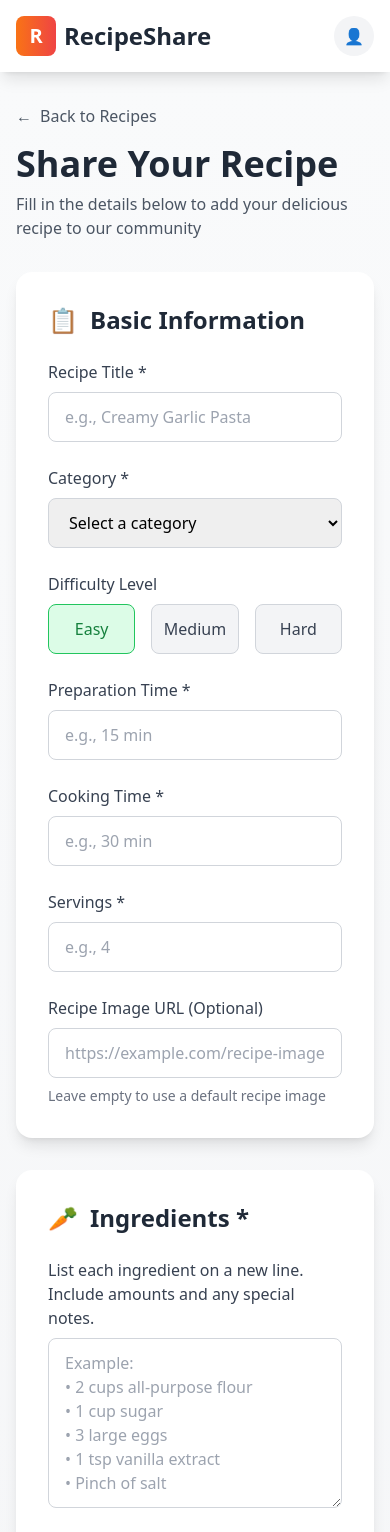
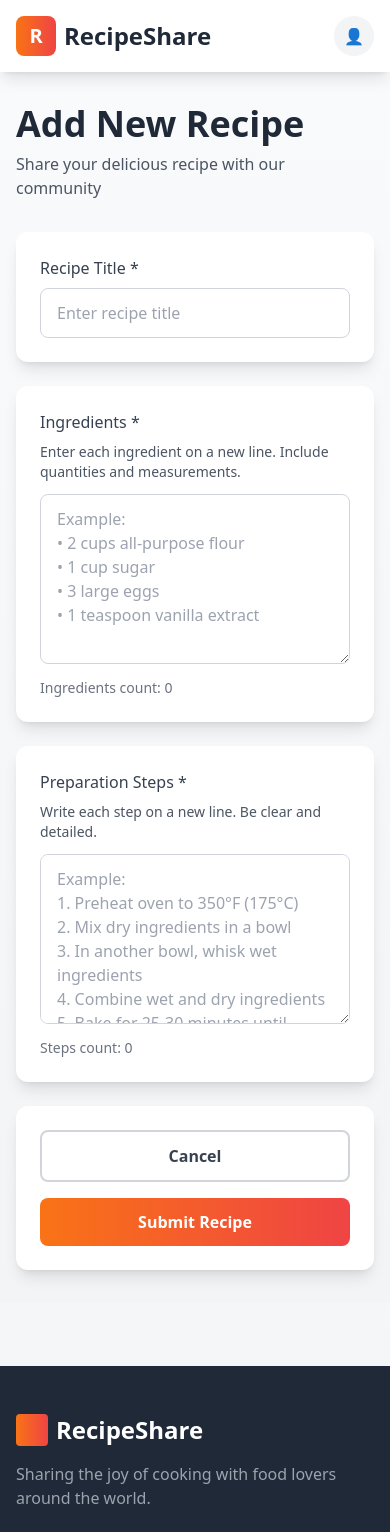
Before and after one commit to fbonyo/alx-fe-reactjs, a React app in the folder recipe-sharing-platform/: page /add-recipe in a window 390 px wide. Shown: the top 1532 px of the page. Built offline with nearby package versions, Linux system fonts and the light colour scheme; the HTML template or start-up script is replaced by a standard one.

Commit message:
Task 3: Create AddRecipeForm component with validation and responsive design

```diff
--- a/recipe-sharing-platform/src/App.jsx
+++ b/recipe-sharing-platform/src/App.jsx
@@ -1,9 +1,7 @@
 import { BrowserRouter as Router, Routes, Route } from 'react-router-dom';
 import HomePage from './components/HomePage';
 import RecipeDetail from './components/RecipeDetail';
-import AddRecipe from './components/pages/AddRecipe';
-import Community from './components/pages/Community';
-import Category from './components/pages/Category';
+import AddRecipeForm from './components/AddRecipeForm';
 import Layout from './components/Layout';
 
 function App() {
@@ -13,9 +11,7 @@ function App() {
         <Routes>
           <Route path="/" element={<HomePage />} />
           <Route path="/recipe/:id" element={<RecipeDetail />} />
-          <Route path="/add-recipe" element={<AddRecipe />} />
-          <Route path="/community" element={<Community />} />
-          <Route path="/category/:category" element={<Category />} />
+          <Route path="/add-recipe" element={<AddRecipeForm />} />
         </Routes>
       </Layout>
     </Router>
--- /dev/null
+++ b/recipe-sharing-platform/src/components/AddRecipeForm.jsx
@@ -0,0 +1,208 @@
+import { useState } from 'react';
+import { useNavigate } from 'react-router-dom';
+
+const AddRecipeForm = () => {
+  const navigate = useNavigate();
+  const [formData, setFormData] = useState({
+    title: '',
+    ingredients: '',
+    instructions: ''
+  });
+
+  const [errors, setErrors] = useState({});
+  const [isSubmitting, setIsSubmitting] = useState(false);
+
+  const handleChange = (e) => {
+    const { name, value } = e.target;
+    setFormData(prev => ({
+      ...prev,
+      [name]: value
+    }));
+    // Clear error for this field
+    if (errors[name]) {
+      setErrors(prev => ({
+        ...prev,
+        [name]: ''
+      }));
+    }
+  };
+
+  const validateForm = () => {
+    const newErrors = {};
+
+    // Required field validations
+    if (!formData.title.trim()) newErrors.title = 'Recipe title is required';
+    if (!formData.ingredients.trim()) newErrors.ingredients = 'Ingredients are required';
+    if (!formData.instructions.trim()) newErrors.instructions = 'Instructions are required';
+
+    // Check for at least 2 ingredients (split by new lines)
+    const ingredientsArray = formData.ingredients.split('\n').filter(item => item.trim());
+    if (ingredientsArray.length < 2) {
+      newErrors.ingredients = 'Please enter at least 2 ingredients (one per line)';
+    }
+
+    return newErrors;
+  };
+
+  const handleSubmit = (e) => {
+    e.preventDefault();
+
+    const formErrors = validateForm();
+    if (Object.keys(formErrors).length > 0) {
+      setErrors(formErrors);
+      return;
+    }
+
+    setIsSubmitting(true);
+
+    // Simulate API call
+    setTimeout(() => {
+      console.log('Recipe submitted:', formData);
+      setIsSubmitting(false);
+
+      // Reset form
+      setFormData({
+        title: '',
+        ingredients: '',
+        instructions: ''
+      });
+
+      // Show success message or navigate
+      alert('Recipe submitted successfully!');
+    }, 1000);
+  };
+
+  return (
+    <div className="min-h-screen bg-gradient-to-b from-gray-50 to-gray-100 py-8">
+      <div className="container mx-auto px-4">
+        {/* Header */}
+        <div className="mb-8">
+          <h1 className="text-4xl font-bold text-gray-800">Add New Recipe</h1>
+          <p className="text-gray-600 mt-2">Share your delicious recipe with our community</p>
+        </div>
+
+        {/* Form Container */}
+        <div className="max-w-2xl mx-auto">
+          <form onSubmit={handleSubmit} className="space-y-6">
+            {/* Recipe Title */}
+            <div className="bg-white rounded-xl shadow-lg p-6">
+              <label className="block text-gray-700 font-medium mb-2">
+                Recipe Title *
+              </label>
+              <input
+                type="text"
+                name="title"
+                value={formData.title}
+                onChange={handleChange}
+                placeholder="Enter recipe title"
+                className={`w-full px-4 py-3 rounded-lg border ${errors.title ? 'border-red-500' : 'border-gray-300'} focus:outline-none focus:ring-2 focus:ring-orange-500`}
+              />
+              {errors.title && (
+                <p className="mt-2 text-red-600 text-sm">{errors.title}</p>
+              )}
+            </div>
+
+            {/* Ingredients */}
+            <div className="bg-white rounded-xl shadow-lg p-6">
+              <label className="block text-gray-700 font-medium mb-2">
+                Ingredients *
+              </label>
+              <p className="text-gray-600 text-sm mb-3">
+                Enter each ingredient on a new line. Include quantities and measurements.
+              </p>
+              <textarea
+                name="ingredients"
+                value={formData.ingredients}
+                onChange={handleChange}
+                rows="6"
+                placeholder={`Example:
+• 2 cups all-purpose flour
+• 1 cup sugar
+• 3 large eggs
+• 1 teaspoon vanilla extract`}
+                className={`w-full px-4 py-3 rounded-lg border ${errors.ingredients ? 'border-red-500' : 'border-gray-300'} focus:outline-none focus:ring-2 focus:ring-orange-500`}
+              />
+              {errors.ingredients && (
+                <p className="mt-2 text-red-600 text-sm">{errors.ingredients}</p>
+              )}
+              <div className="mt-2 text-sm text-gray-500">
+                Ingredients count: {formData.ingredients.split('\n').filter(item => item.trim()).length}
+              </div>
+            </div>
+
+            {/* Instructions */}
+            <div className="bg-white rounded-xl shadow-lg p-6">
+              <label className="block text-gray-700 font-medium mb-2">
+                Preparation Steps *
+              </label>
+              <p className="text-gray-600 text-sm mb-3">
+                Write each step on a new line. Be clear and detailed.
+              </p>
+              <textarea
+                name="instructions"
+                value={formData.instructions}
+                onChange={handleChange}
+                rows="6"
+                placeholder={`Example:
+1. Preheat oven to 350°F (175°C)
+2. Mix dry ingredients in a bowl
+3. In another bowl, whisk wet ingredients
+4. Combine wet and dry ingredients
+5. Bake for 25-30 minutes until golden`}
+                className={`w-full px-4 py-3 rounded-lg border ${errors.instructions ? 'border-red-500' : 'border-gray-300'} focus:outline-none focus:ring-2 focus:ring-orange-500`}
+              />
+              {errors.instructions && (
+                <p className="mt-2 text-red-600 text-sm">{errors.instructions}</p>
+              )}
+              <div className="mt-2 text-sm text-gray-500">
+                Steps count: {formData.instructions.split('\n').filter(step => step.trim()).length}
+              </div>
+            </div>
+
+            {/* Form Actions */}
+            <div className="bg-white rounded-xl shadow-lg p-6">
+              <div className="flex flex-col sm:flex-row justify-between items-center space-y-4 sm:space-y-0">
+                <button
+                  type="button"
+                  onClick={() => navigate('/')}
+                  className="px-6 py-3 border-2 border-gray-300 text-gray-700 rounded-lg font-semibold hover:bg-gray-50 transition w-full sm:w-auto"
+                >
+                  Cancel
+                </button>
+
+                <button
+                  type="submit"
+                  disabled={isSubmitting}
+                  className="px-8 py-3 bg-gradient-to-r from-orange-500 to-red-500 text-white rounded-lg font-semibold hover:shadow-lg transition disabled:opacity-50 disabled:cursor-not-allowed w-full sm:w-auto"
+                >
+                  {isSubmitting ? (
+                    <span className="flex items-center justify-center">
+                      <span className="animate-spin rounded-full h-4 w-4 border-b-2 border-white mr-2"></span>
+                      Submitting...
+                    </span>
+                  ) : (
+                    'Submit Recipe'
+                  )}
+                </button>
+              </div>
+
+              {/* Validation Summary */}
+              {Object.keys(errors).length > 0 && (
+                <div className="mt-4 p-4 bg-red-50 border border-red-200 rounded-lg">
+                  <h3 className="font-semibold text-red-800 mb-2">Please fix the following:</h3>
+                  <ul className="list-disc list-inside text-red-600">
+                    {errors.title && <li>{errors.title}</li>}
+                    {errors.ingredients && <li>{errors.ingredients}</li>}
+                    {errors.instructions && <li>{errors.instructions}</li>}
+                  </ul>
+                </div>
+              )}
+            </div>
+          </form>
+        </div>
+      </div>
+    </div>
+  );
+};
+
+export default AddRecipeForm;
```
